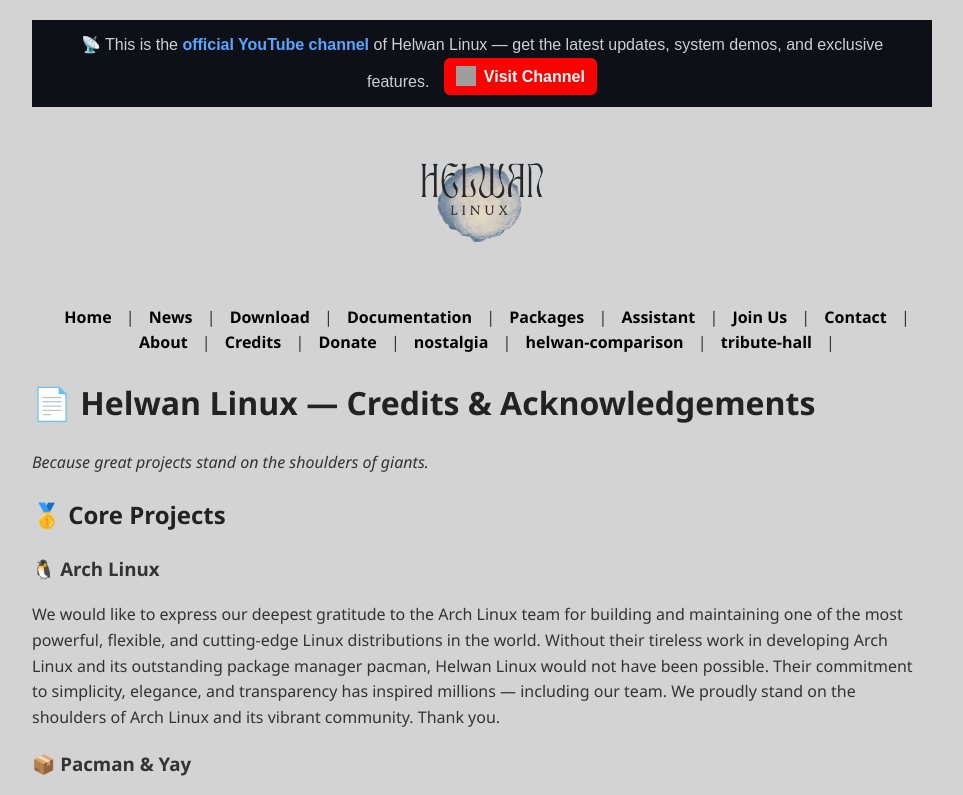
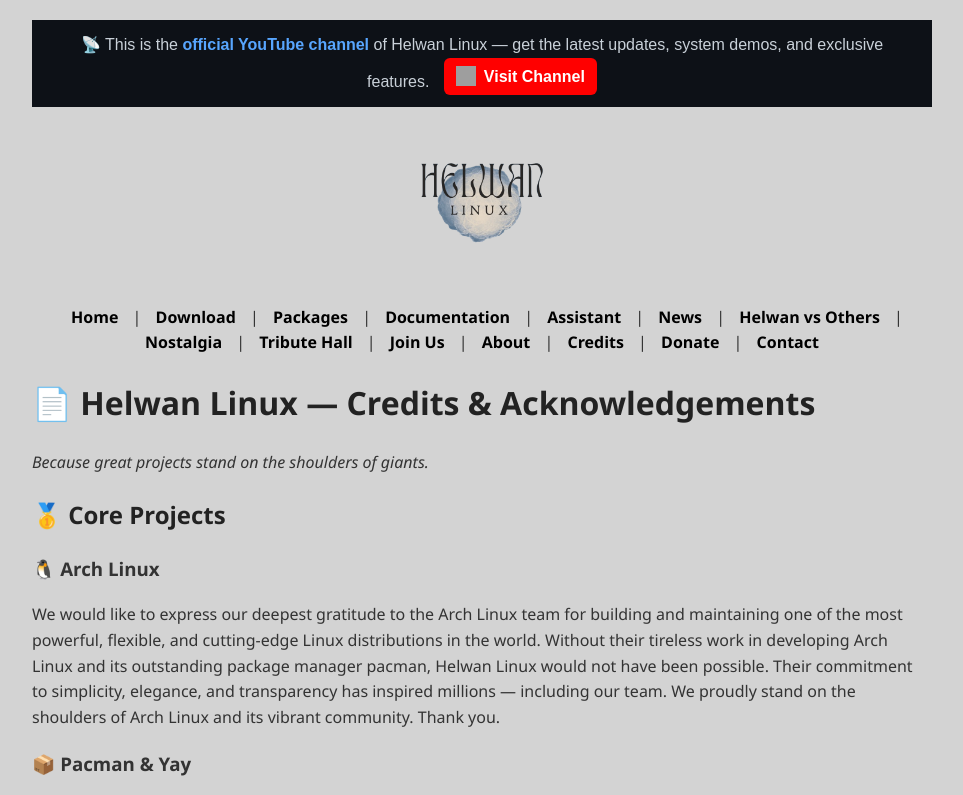
Before and after one commit to helwan-linux/helwanlinux, a plain HTML site: page credits.html in a window 1280 px wide. Shown: the top 795 px of the page, without its empty margins (158-1121 px from the left). Drawn offline with Linux system fonts and the light colour scheme; grey boxes are pictures that could not be loaded.

Commit message:
Update credits.html

```diff
--- a/credits.html
+++ b/credits.html
@@ -41,22 +41,20 @@
 <!-- Navigation -->
 <nav style="text-align:center; margin:20px 0;">
   <a href="index.html">Home</a> |
+  <a href="download.html">Download</a> |
+  <a href="packages.html">Packages</a> |
+  <a href="documentation.html">Documentation</a> |
+  <a href="assistant.html">Assistant</a> |
   <a href="news.html">News</a> |
-  <a href="download.html">Download</a> |
-  <a href="documentation.html">Documentation</a> |
-  <a href="packages.html">Packages</a> |
-  <a href="assistant.html">Assistant</a> |
+  <a href="helwan-comparison.html">Helwan vs Others</a> |
+  <a href="nostalgia.html">Nostalgia</a> |
+  <a href="hel-tribute-hall.html">Tribute Hall</a> |
   <a href="Contributing.html">Join Us</a> |
-  <a href="contact.html">Contact</a> |
   <a href="about.html">About</a> |
   <a href="credits.html">Credits</a> |
   <a href="donate.html">Donate</a> |
-  <a href="nostalgia.html">nostalgia</a> |
-  <a href="helwan-comparison.html">helwan-comparison</a> |
-  <a href="hel-tribute-hall.html">tribute-hall</a> |
-
+  <a href="contact.html">Contact</a>
 </nav>
-
   <!-- Content -->
   <main style="max-width: 900px; margin: auto;">
 
```
